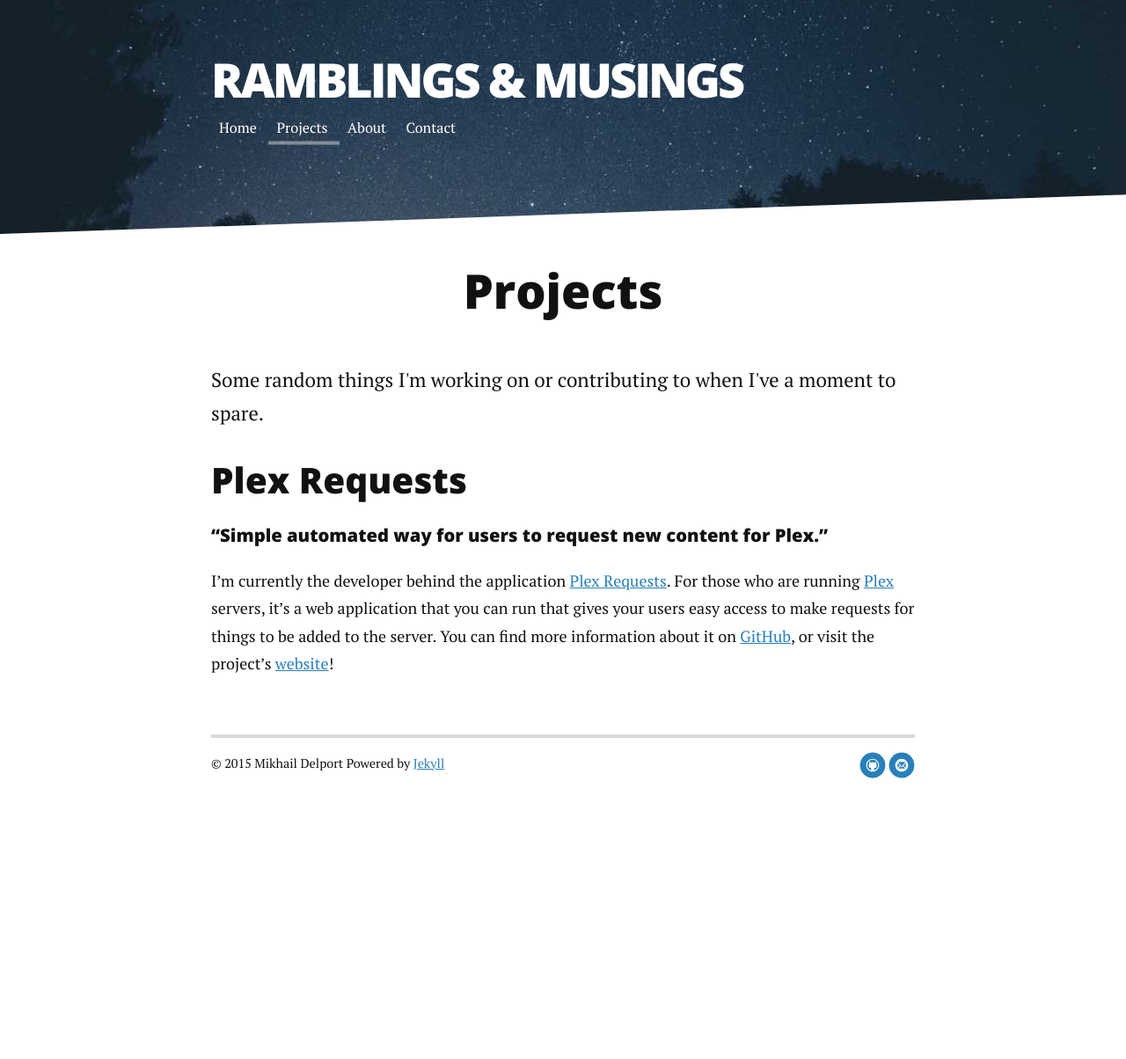
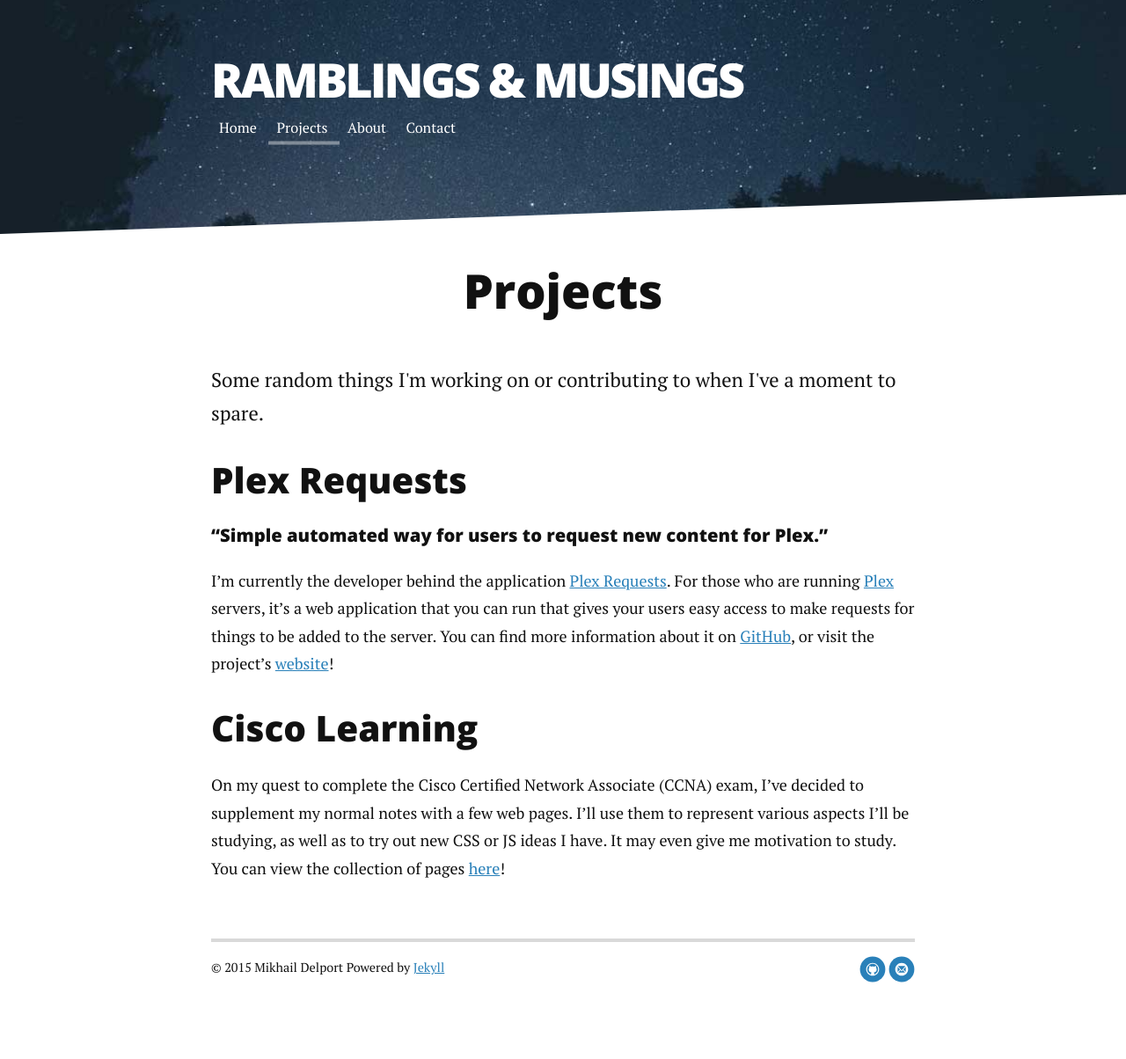
Before and after one commit to lokenx/website, a Jekyll site: the page built from projects.md, in a window 1280 px wide. Shown: the whole page at 88% size. Built offline with Jekyll 4.4.1, drawn with Linux system fonts in a browser that asks for light colours; nearby versions of some CDN libraries; Markdown is read by kramdown in place of the engine named in the settings; comment, search, counter and statistics services are not loaded; before the commit the page ends 972 px from its top, so only the background shows below that.

Commit message:
Added cisco pages

```diff
--- a/projects.md
+++ b/projects.md
@@ -13,3 +13,6 @@
 ####"Simple automated way for users to request new content for Plex."
 
 I'm currently the developer behind the application [Plex Requests](http://plexrequests.8bits.ca). For those who are running [Plex](http://plex.tv) servers, it's a web application that you can run that gives your users easy access to make requests for things to be added to the server. You can find more information about it on [GitHub](https://github.com/lokenx/plexrequests-meteor), or visit the project's [website](http://plexrequests.8bits.ca/)!
+
+##Cisco Learning
+On my quest to complete the Cisco Certified Network Associate (CCNA) exam, I've decided to supplement my normal notes with a few web pages. I'll use them to represent various aspects I'll be studying, as well as to try out new CSS or JS ideas I have. It may even give me motivation to study. You can view the collection of pages [here](http://cisco.8bits.ca)!
```
